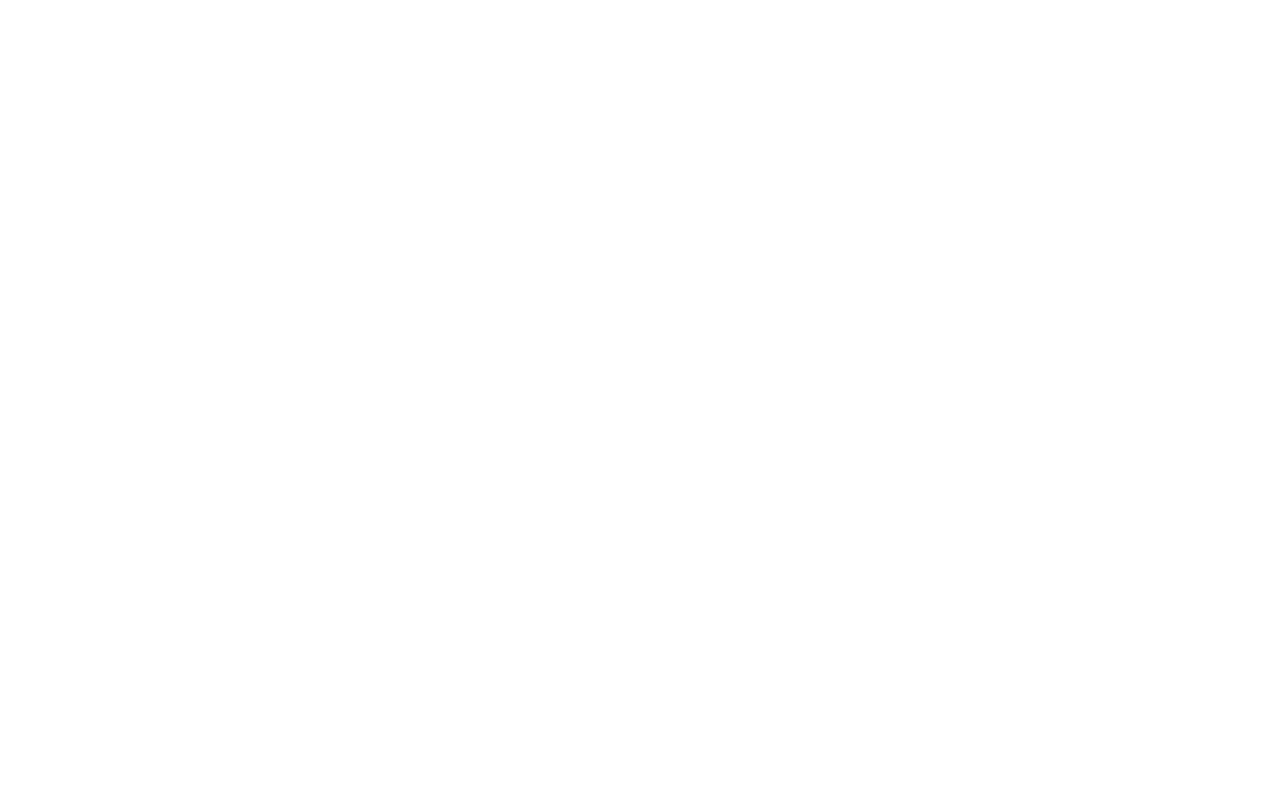
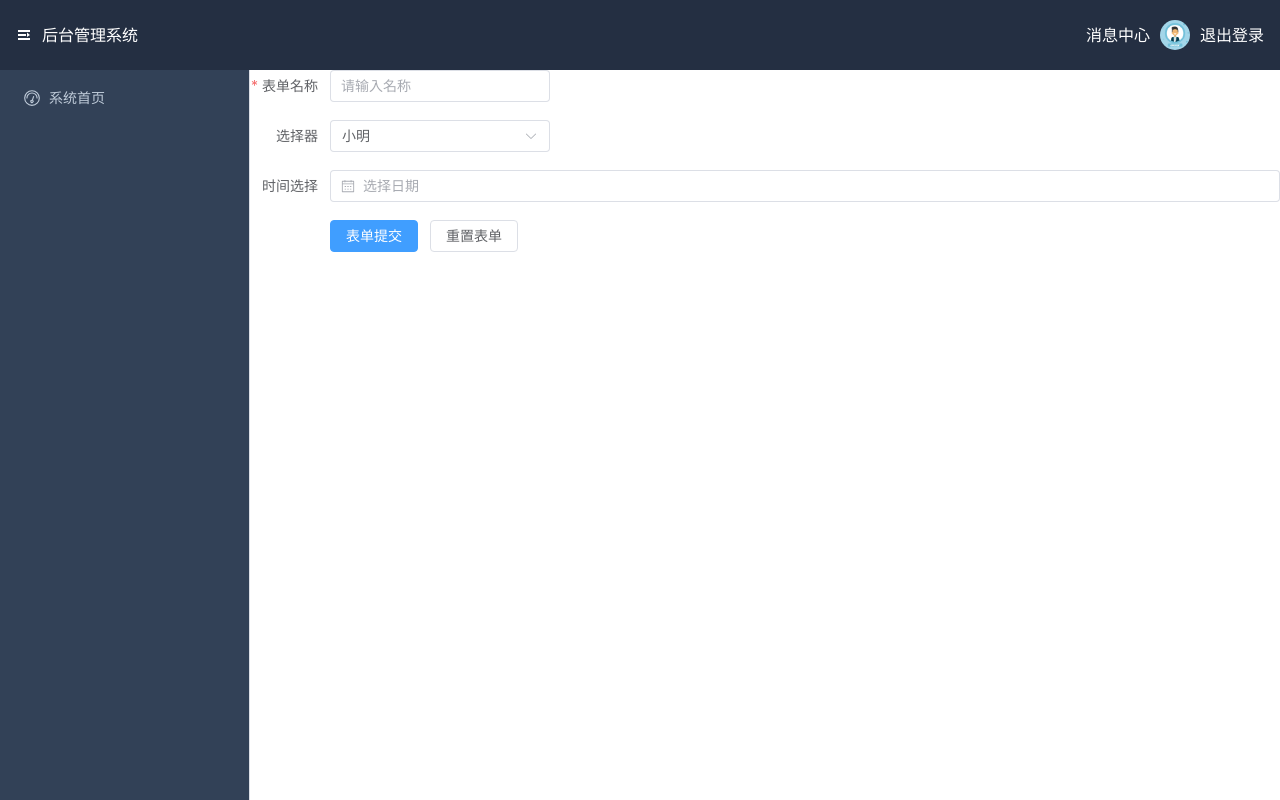
Before and after one commit to YaoDongcai/vite-vue3-elementplus, a Vue app: page /form in a window 1280 px wide. Before the commit this address had no page. Built offline with nearby package versions, Linux system fonts and the light colour scheme.

Commit message:
增加form表单 删除helloworld

```diff
--- a/components.d.ts
+++ b/components.d.ts
@@ -9,13 +9,18 @@ declare module '@vue/runtime-core' {
   export interface GlobalComponents {
     ElAvatar: typeof import('element-plus/es')['ElAvatar']
     ElButton: typeof import('element-plus/es')['ElButton']
+    ElCol: typeof import('element-plus/es')['ElCol']
     ElConfigProvider: typeof import('element-plus/es')['ElConfigProvider']
+    ElDatePicker: typeof import('element-plus/es')['ElDatePicker']
     ElForm: typeof import('element-plus/es')['ElForm']
     ElFormItem: typeof import('element-plus/es')['ElFormItem']
     ElIcon: typeof import('element-plus/es')['ElIcon']
     ElInput: typeof import('element-plus/es')['ElInput']
     ElMenu: typeof import('element-plus/es')['ElMenu']
     ElMenuItem: typeof import('element-plus/es')['ElMenuItem']
+    ElOption: typeof import('element-plus/es')['ElOption']
+    ElRow: typeof import('element-plus/es')['ElRow']
+    ElSelect: typeof import('element-plus/es')['ElSelect']
     ElSubMenu: typeof import('element-plus/es')['ElSubMenu']
     Header: typeof import('./src/components/header.vue')['default']
     HelloWorld: typeof import('./src/components/HelloWorld.vue')['default']
--- a/src/components/HelloWorld.vue
+++ /dev/null
@@ -1,38 +0,0 @@
-<script setup lang="ts">
-import { ref } from 'vue'
-
-defineProps<{ msg: string }>()
-
-const count = ref(0)
-</script>
-
-<template>
-  <h1>{{ msg }}</h1>
-
-  <div class="card">
-    <button type="button" @click="count++">count is {{ count }}</button>
-    <p>
-      Edit
-      <code>components/HelloWorld.vue</code> to test HMR
-    </p>
-  </div>
-
-  <p>
-    Check out
-    <a href="https://vuejs.org/guide/quick-start.html#local" target="_blank"
-      >create-vue</a
-    >, the official Vue + Vite starter
-  </p>
-  <p>
-    Install
-    <a href="https://github.com/vuejs/language-tools" target="_blank">Volar</a>
-    in your IDE for a better DX
-  </p>
-  <p class="read-the-docs">Click on the Vite and Vue logos to learn more</p>
-</template>
-
-<style scoped>
-.read-the-docs {
-  color: #888;
-}
-</style>
--- a/src/router/index.ts
+++ b/src/router/index.ts
@@ -20,6 +20,13 @@ const routers: readonly RouteRecordRaw[] = [{
             title: '首页'
         },
         component: () => import('@/views/dashboard.vue')
+    },{
+        path: '/form',
+        name:'Form',
+        meta: {
+            title: '表单'
+        },
+        component: () => import('@/views/form.vue')
     }]
 }]
 const router = createRouter({
--- /dev/null
+++ b/src/views/form.vue
@@ -0,0 +1,83 @@
+<template>
+    <div class="container">
+        <div class="form-box">
+            <el-form class="form-wrap" ref="formRef" :rules="rules" :model="formModel" label-width="80px">
+
+                <el-form-item label="表单名称" prop="name">
+
+                    <el-input v-model="formModel.name" placeholder="请输入名称" style="width: 220px;"></el-input>
+
+                </el-form-item>
+
+                <el-form-item label="选择器" prop="region">
+
+                    <el-select v-model="formModel.region" placeholder="请选择" style="width: 220px;">
+                        <el-option key="北京" label="北京" value="北京"></el-option>
+                        <el-option key="上海" label="上海" value="上海"></el-option>
+                        <el-option key="安徽" label="安徽" value="安徽"></el-option>
+                    </el-select>
+
+                </el-form-item>
+
+
+                <el-form-item label="时间选择" prop="time">
+
+
+                    <el-date-picker style="width: 100%; box-sizing: border-box;" class="form-date-picker" type="date" placeholder="选择日期" v-model="formModel.time"></el-date-picker>
+
+                </el-form-item>
+
+
+                <el-form-item>
+                    <el-button type="primary" @click="submit(formRef)">表单提交</el-button>
+                    <el-button @click="reset(formRef)">重置表单</el-button>
+                </el-form-item>
+            </el-form>
+
+        </div>
+
+    </div>
+</template>
+
+
+<script lang="ts" setup>
+import { ref, reactive } from 'vue'
+import { ElMessage, FormInstance, FormRules } from 'element-plus'
+interface IFormModel {
+    name: string,
+    region: string,
+    time: string
+}
+let formModel = reactive<IFormModel>({
+    name: '',
+    region: '小明',
+    time: ""
+})
+const formRef = ref<FormInstance>();
+const rules: FormRules = {
+    name: [{ required: true, message: '请输入表单名称', trigger: 'blur' }]
+}
+
+const submit = (formRef: FormInstance) => {
+    if (!formRef) return;
+    formRef.validate((valid) => {
+        if (valid) {
+            ElMessage.success("ok");
+            return;
+        } else {
+            ElMessage.error("error");
+        }
+    })
+}
+const reset = (formRef: FormInstance) => {
+    formRef.resetFields();
+}
+</script>
+
+
+<style lang="less" scoped>
+.form-date-picker:deep(.el-input_wrapper) {
+    width: 220px;
+    box-sizing: border-box;
+}
+</style>
--- a/src/views/home.vue
+++ b/src/views/home.vue
@@ -36,7 +36,7 @@ import DSidebar from "@/components/sidebar.vue"
     left: 250px;
     width: calc(100% - 250px);
     height: calc(100% - 70px );
-    background-color: black;
+    background-color: white;
   }
 }
 </style>
```
Also changed, not shown: src/views/table.vue (added).
